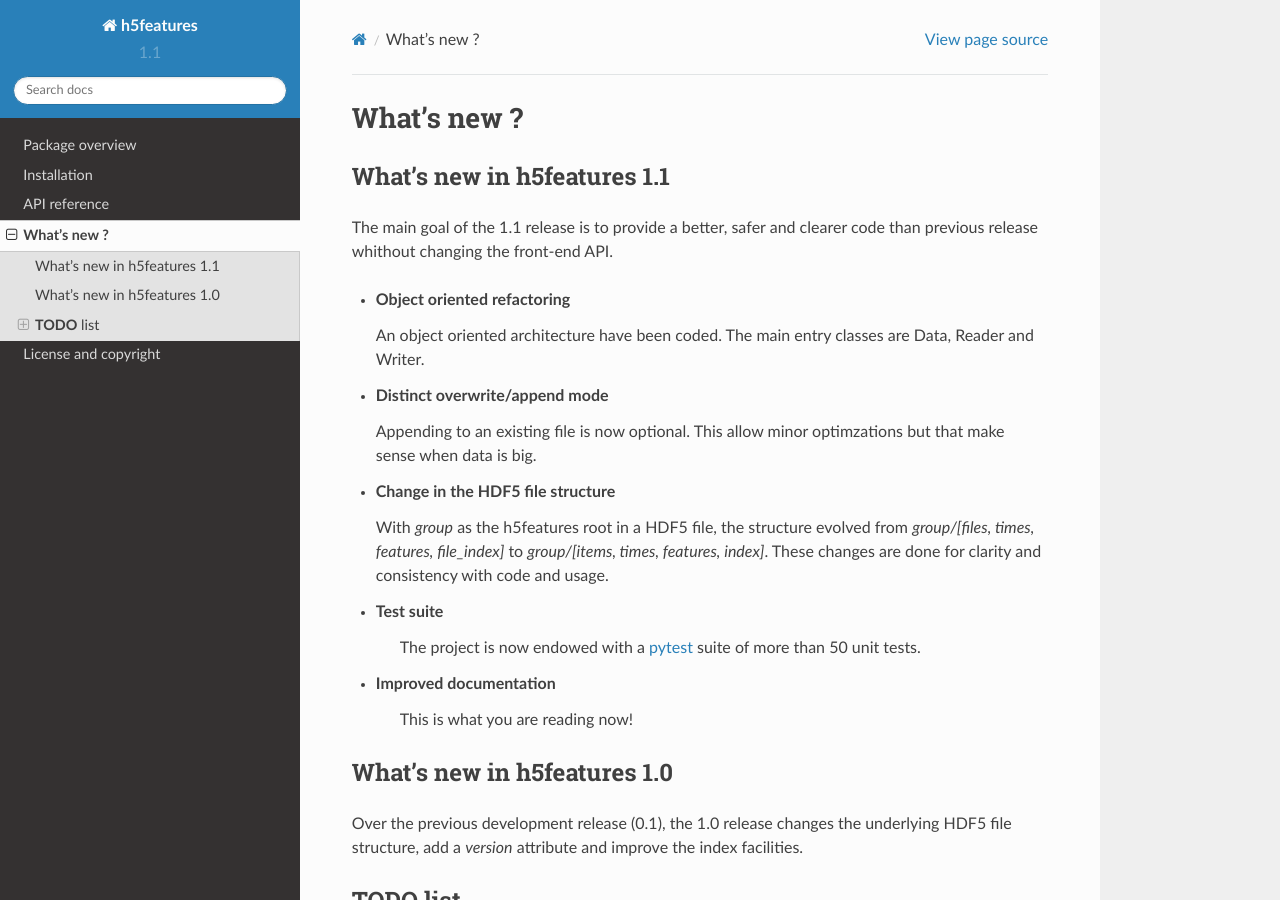
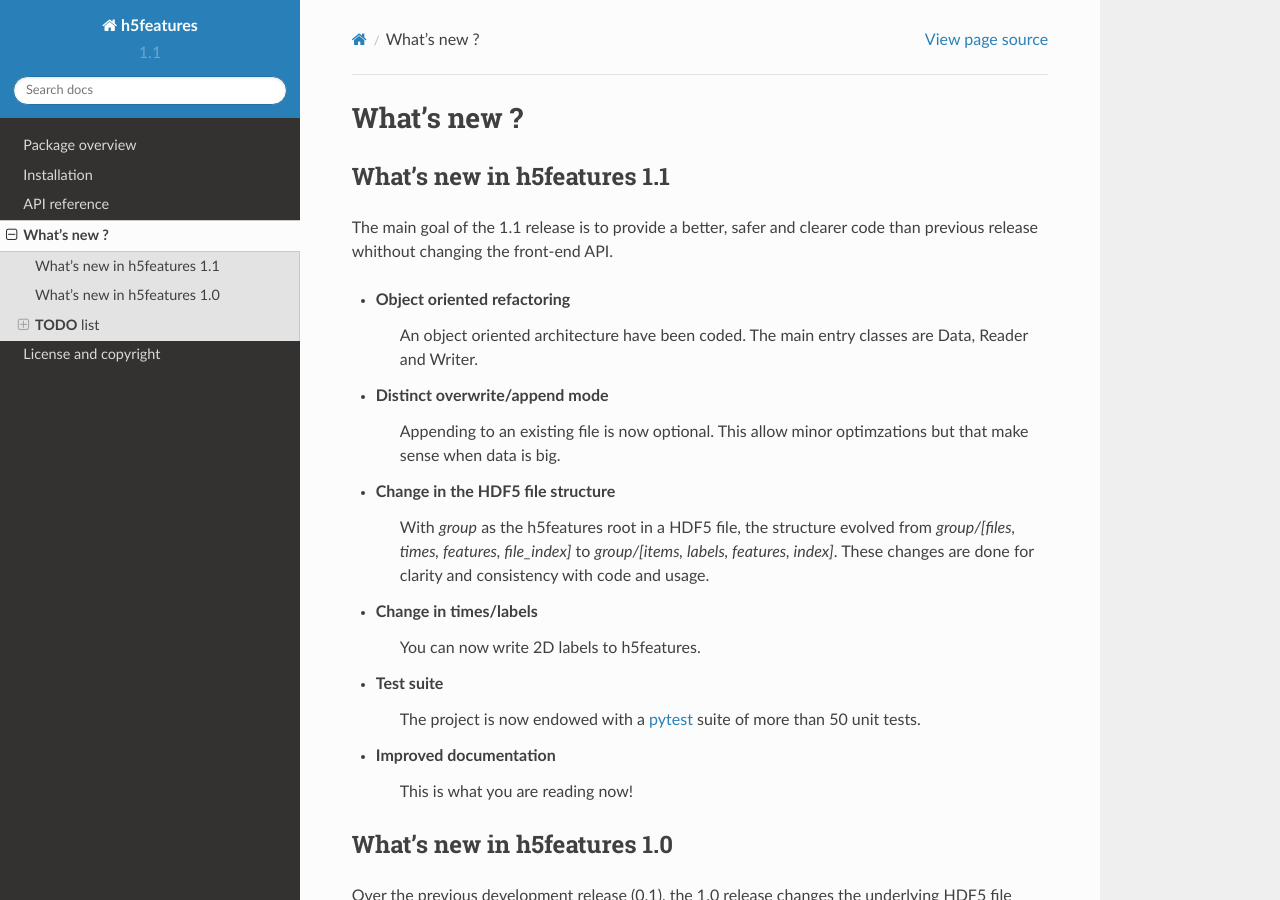
Before and after one commit to bootphon/h5features, a Sphinx documentation site: the page built from docs/whatsnew.rst, in a window 1280 px wide and 900 px high. Built offline with Sphinx 7.4.7 and the Read the Docs theme 2.0.0, drawn with Linux system fonts in a browser that asks for light colours.

Commit message:
update changelog

```diff
--- a/docs/whatsnew.rst
+++ b/docs/whatsnew.rst
@@ -13,20 +13,24 @@
 
 * **Object oriented refactoring**
 
-  An object oriented architecture have been coded. The main entry
-  classes are Data, Reader and Writer.
+    An object oriented architecture have been coded. The main entry
+    classes are Data, Reader and Writer.
 
 * **Distinct overwrite/append mode**
 
-  Appending to an existing file is now optional. This allow minor
-  optimzations but that make sense when data is big.
+    Appending to an existing file is now optional. This allow minor
+    optimzations but that make sense when data is big.
 
 * **Change in the HDF5 file structure**
 
-  With *group* as the h5features root in a HDF5 file, the structure
-  evolved from *group/[files, times, features, file_index]* to
-  *group/[items, times, features, index]*. These changes are done
-  for clarity and consistency with code and usage.
+    With *group* as the h5features root in a HDF5 file, the structure
+    evolved from *group/[files, times, features, file_index]* to
+    *group/[items, labels, features, index]*. These changes are done
+    for clarity and consistency with code and usage.
+
+* **Change in times/labels**
+
+    You can now write 2D labels to h5features.
 
 * **Test suite**
 
```
